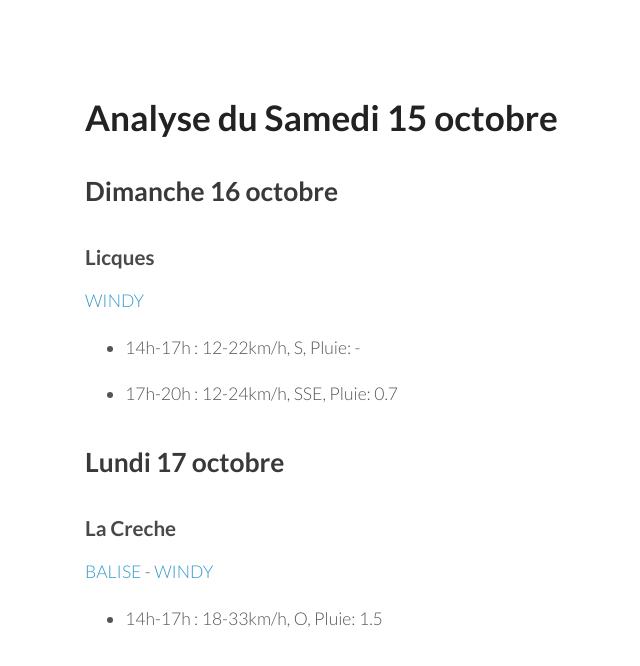
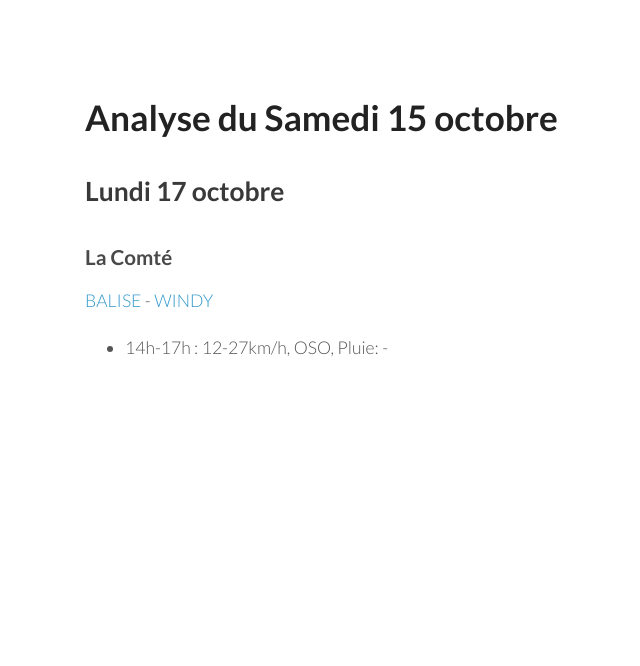
Before and after one commit to parapente-dans-le-nord/parapente-dans-le-nord.github.io, a Jekyll site: the page built from index.markdown, in a window 1280 px wide. Shown: the top 666 px of the page, without its empty margins (85-725 px from the left). Built offline with Jekyll 4.4.1, drawn with Linux system fonts in a browser that asks for light colours; our own code applies the rules of GitHub Pages for plain Markdown files.

Commit message:
commit prediction

```diff
--- a/index.markdown
+++ b/index.markdown
@@ -4,22 +4,10 @@ layout: my-layout
 
 # Analyse du Samedi 15 octobre
 
-## Dimanche 16 octobre
-
-### Licques
-
- [WINDY](https://windy.com/50.786/1.936?50.388,1.934,8)
-
-- 14h-17h : 12-22km/h, S, Pluie: -
-
-- 17h-20h : 12-24km/h, SSE, Pluie: 0.7
-
-
-
 ## Lundi 17 octobre
 
-### La Creche
+### La Comté
 
-[BALISE](https://www.meteociel.fr/temps-reel/obs_villes.php?code2=7004) -  [WINDY](https://windy.com/50.751/1.606?50.352,1.604,8,m:e3KagdP)
+[BALISE](https://balisemeteo.com/balise.php?idBalise=) -  [WINDY](https://windy.com/50.426/2.500?50.025,2.499,8)
 
-- 14h-17h : 18-33km/h, O, Pluie: 1.5
+- 14h-17h : 12-27km/h, OSO, Pluie: -
```
